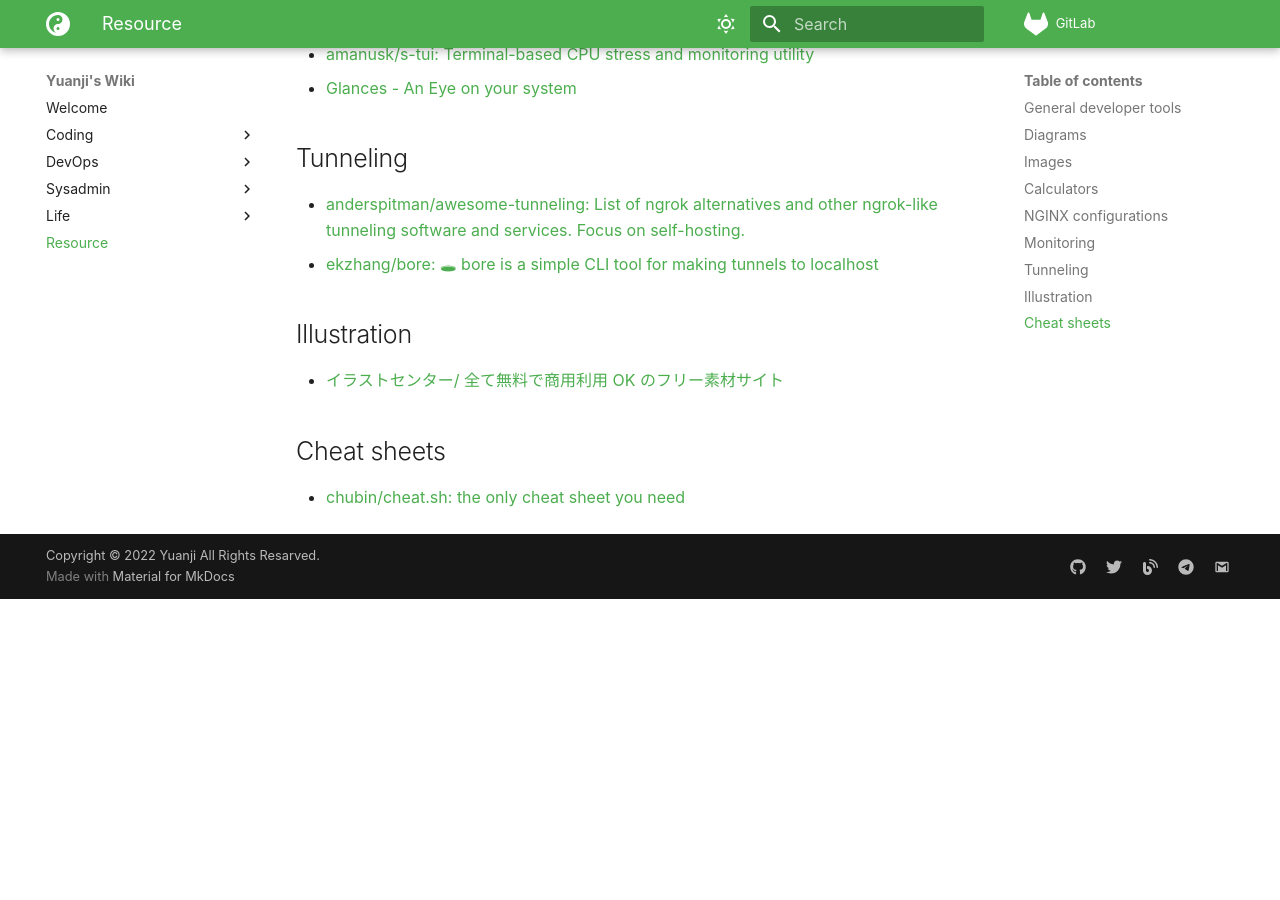
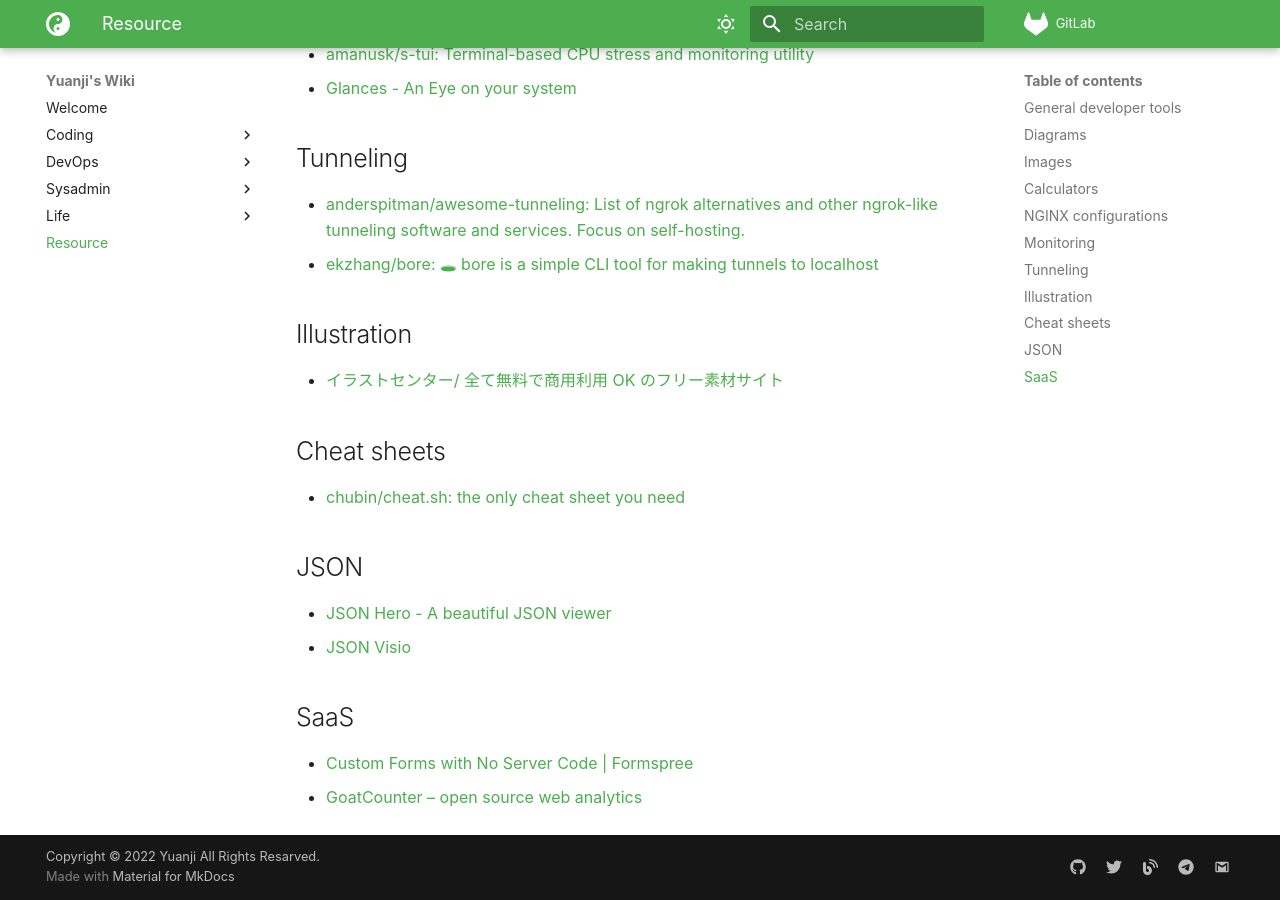
Before and after one commit to yuanji-dev/wiki, an MkDocs documentation site: the page built from docs/resource.md, in a window 1280 px wide and 900 px high, scrolled down 973 px. Built offline with MkDocs 1.6.1 and Material for MkDocs 9.7.7, drawn with Linux system fonts in a browser that asks for light colours; some web fonts are replaced; comment, search, counter and statistics services are not loaded; before the commit the page ends 1572 px from its top, so only the background shows below that.

Commit message:
feat(resource): update resource.md

```diff
--- a/docs/resource.md
+++ b/docs/resource.md
@@ -41,3 +41,13 @@
 ## Cheat sheets
 
 - [chubin/cheat.sh: the only cheat sheet you need](https://github.com/chubin/cheat.sh)
+
+## JSON
+
+- [JSON Hero - A beautiful JSON viewer](https://jsonhero.io/)
+- [JSON Visio](https://jsonvisio.com/)
+
+## SaaS
+
+- [Custom Forms with No Server Code | Formspree](https://formspree.io/)
+- [GoatCounter – open source web analytics](https://www.goatcounter.com/)
```
